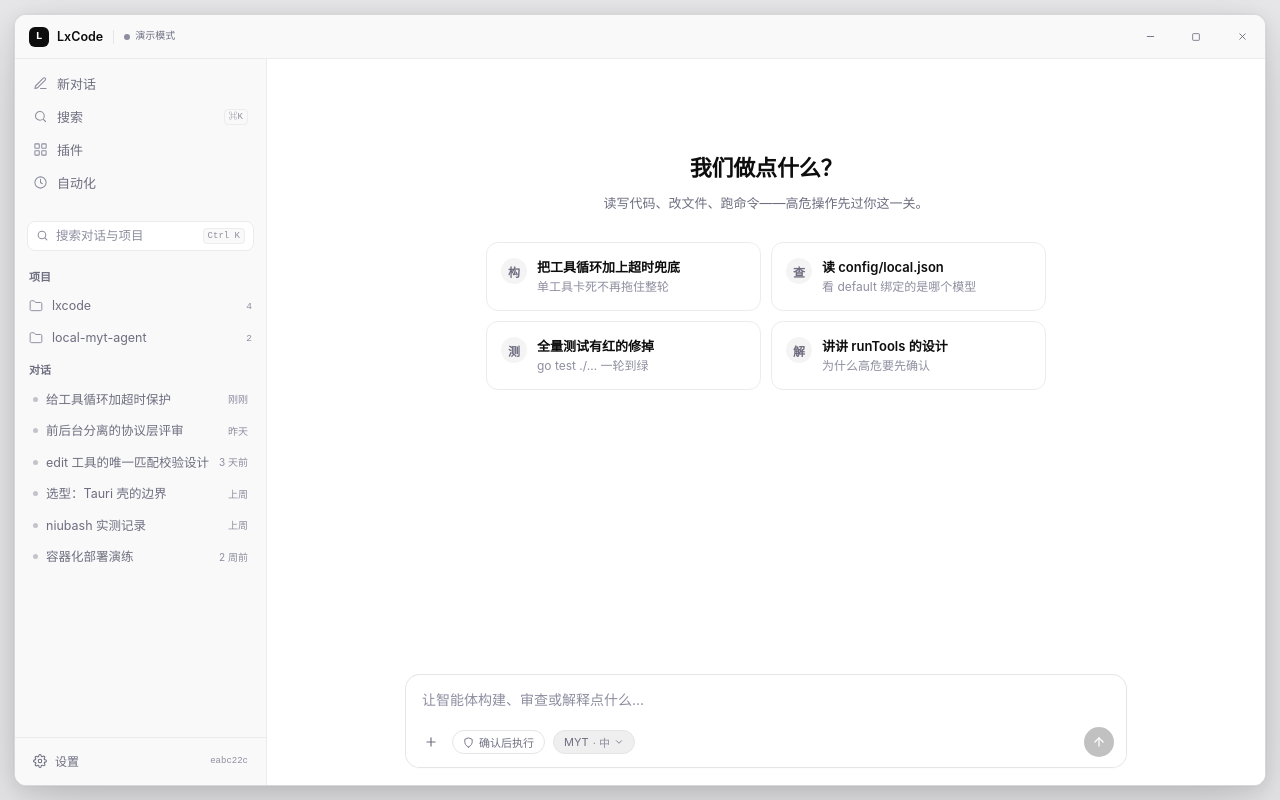
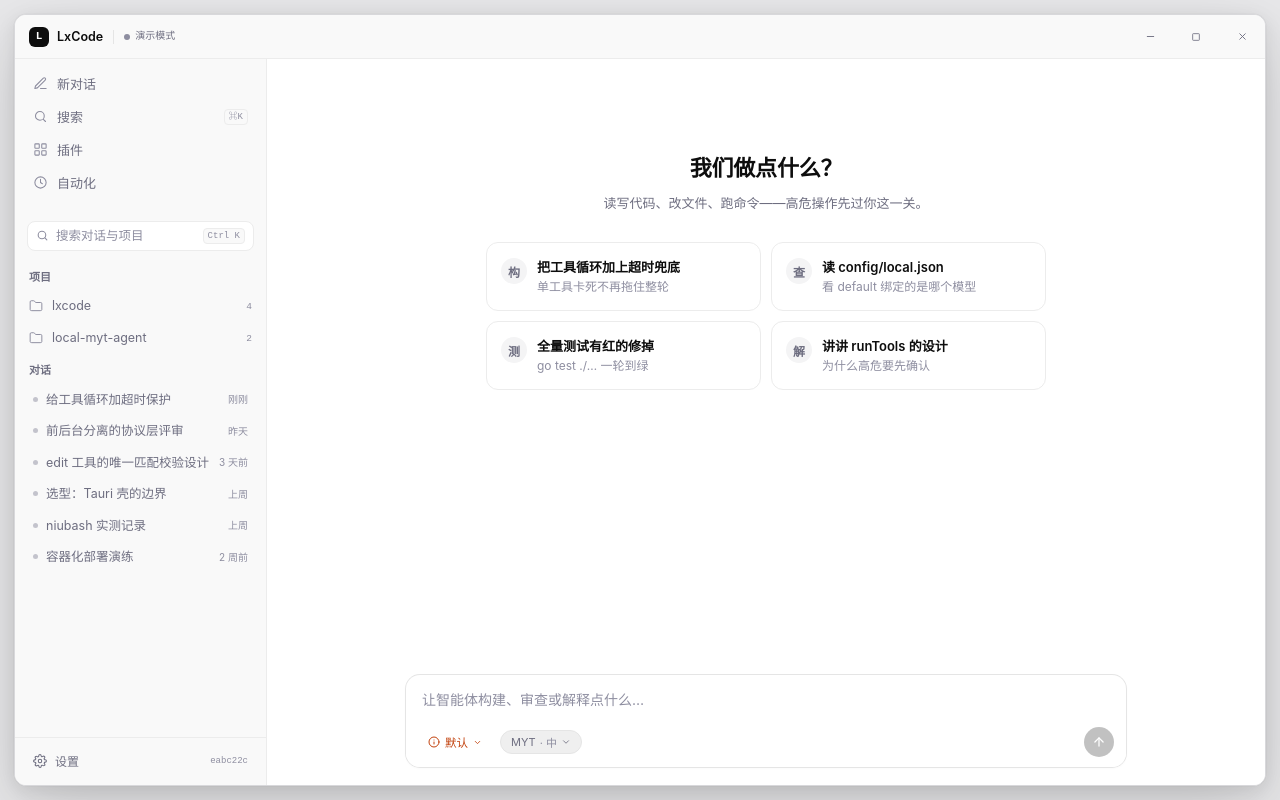
Before and after one commit to Laoxiao7274/lxcode, a React (Vite) app in the folder frontend/: page / in a window 1280 px wide. Built offline with nearby package versions, Linux system fonts and the light colour scheme.

Commit message:
feat(前端): 权限选择器改 Codex 橙色主题（圆圈感叹号 + 三档预设：只读/默认/完全访问）

```diff
--- a/frontend/src/components/Composer.tsx
+++ b/frontend/src/components/Composer.tsx
@@ -3,12 +3,6 @@ import { Orb } from "../aicss/Orb";
 import { PopoverMenu } from "./PopoverMenu";
 import { ModelPicker } from "./ModelPicker";
 import { useSettings, APPROVALS, type Settings } from "../settings";
-
-const shieldIcon = (size = 11) => (
-  <svg width={size} height={size} viewBox="0 0 24 24" fill="none" stroke="currentColor" strokeWidth="2" strokeLinecap="round" strokeLinejoin="round" aria-hidden="true">
-    <path d="M12 22s8-4 8-10V5l-8-3-8 3v7c0 6 8 10 8 10Z" />
-  </svg>
-);
 
 /** 输入区（Codex 式）：busy 时输入框保留（可预输入），发送钮变停止。 */
 export function Composer({
@@ -64,35 +58,25 @@ export function Composer({
           />
           <div className="piBar">
             <PopoverMenu
-              width={230}
+              width={280}
               up
               trigger={() => (
-                <button type="button" className="plus-btn" aria-label="添加" title="添加">
-                  <svg width="14" height="14" viewBox="0 0 24 24" fill="none" stroke="currentColor" strokeWidth="2" strokeLinecap="round" strokeLinejoin="round" aria-hidden="true">
-                    <path d="M12 5v14M5 12h14" />
+                <button type="button" className="perm-chip" title="权限模式">
+                  <svg width="12" height="12" viewBox="0 0 24 24" fill="none" stroke="currentColor" strokeWidth="2" strokeLinecap="round" aria-hidden="true">
+                    <circle cx="12" cy="12" r="10" />
+                    <path d="M12 16v-4" />
+                    <path d="M12 8h.01" />
                   </svg>
-                </button>
-              )}
-              options={[
-                { id: "ctx", label: "引用当前项目", hint: "~/gs/lxcode", onSelect: () => {} },
-                { id: "file", label: "附加文件…", onSelect: () => {} },
-                { id: "shot", label: "附加截图…", onSelect: () => {} },
-              ]}
-            />
-            <PopoverMenu
-              width={260}
-              up
-              trigger={() => (
-                <button type="button" className="perm-chip" title="高危操作确认模式">
-                  {shieldIcon()}
                   {approvalLabel}
+                  <svg width="9" height="9" viewBox="0 0 24 24" fill="none" stroke="currentColor" strokeWidth="2.2" strokeLinecap="round" strokeLinejoin="round" aria-hidden="true">
+                    <path d="m6 9 6 6 6-6" />
+                  </svg>
                 </button>
               )}
               options={APPROVALS.map((a) => ({
                 id: a.id,
                 label: a.label,
                 hint: a.hint,
-                icon: shieldIcon(13),
                 selected: settings.approval === a.id,
                 onSelect: () => set({ approval: a.id as Settings["approval"] }),
               }))}
--- a/frontend/src/settings.tsx
+++ b/frontend/src/settings.tsx
@@ -42,9 +42,9 @@ export const EFFORTS: { id: Settings["effort"]; label: string; hint: string }[]
 ];
 
 export const APPROVALS: { id: Settings["approval"]; label: string; hint: string }[] = [
-  { id: "auto", label: "自动执行", hint: "低危直接跑，高危也放行" },
-  { id: "confirm", label: "确认后执行", hint: "高危操作先问你（推荐）" },
-  { id: "strict", label: "全部确认", hint: "每个工具都问" },
+  { id: "auto", label: "完全访问", hint: "高权限，几乎不打断；仅在可随时销毁的隔离环境用" },
+  { id: "confirm", label: "默认", hint: "工作区内自动改与跑命令，越界才询问（推荐）" },
+  { id: "strict", label: "只读", hint: "规划、审查、问答，不改文件、不联网" },
 ];
 
 const Ctx = createContext<{
--- a/frontend/src/styles/global.css
+++ b/frontend/src/styles/global.css
@@ -1004,18 +1004,23 @@ body {
   background: var(--border-soft);
   color: var(--fg);
 }
+/* 权限选择器（Codex：橙色主题——当前模式高亮，圆圈感叹号 + 下拉箭头） */
 .perm-chip {
   display: inline-flex;
   align-items: center;
   gap: 5px;
   padding: 3px 10px;
-  font-size: 11px;
-  color: var(--fg-muted);
+  font-size: 11.5px;
+  font-weight: 500;
+  color: #c2410c;
   background: transparent;
-  border: 1px solid var(--border-strong);
+  border: none;
   border-radius: 999px;
-  cursor: default;
+  cursor: pointer;
   font-family: var(--font-sans);
+}
+.perm-chip:hover {
+  background: rgba(194, 65, 12, 0.07);
 }
 .model-chip {
   display: inline-flex;
```
